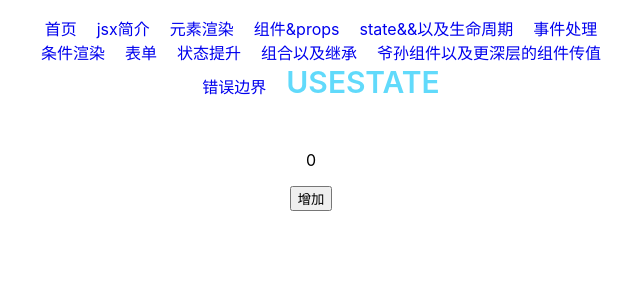
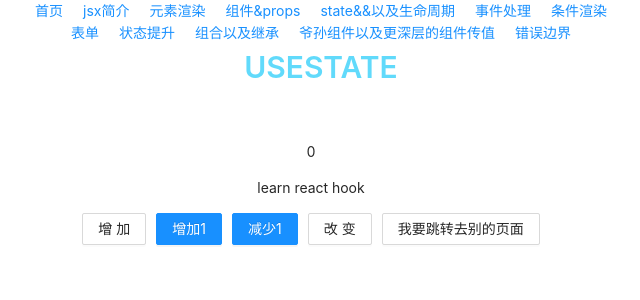
Before and after one commit to lzzqwe/my-react, a React (Create React App) app: page /useState in a window 1280 px wide. Shown: the top 300 px of the page, without its empty margins (329-969 px from the left). Built offline with nearby package versions, Linux system fonts and the light colour scheme.

Commit message:
基础课程初步完成

```diff
--- a/package.json
+++ b/package.json
@@ -3,6 +3,7 @@
   "version": "0.1.0",
   "private": true,
   "dependencies": {
+    "antd": "^4.22.2",
     "react": "^18.2.0",
     "react-dom": "^18.2.0",
     "react-router-dom": "^5.3.3",
--- a/src/App.css
+++ b/src/App.css
@@ -1,5 +1,9 @@
+@import '~antd/dist/antd.css';
 .App {
   text-align: center;
+}
+.ml {
+  margin-left: 10px;
 }
 .selected {
   color: #61dafb;
--- a/src/views/FormSheet/index.jsx
+++ b/src/views/FormSheet/index.jsx
@@ -1,14 +1,29 @@
 import React, { Component } from "react";
+import { withRouter } from "react-router-dom";
+import { Button } from "antd";
 class FormSheet extends Component {
   constructor(props) {
     super(props);
     this.state = {
       value: "",
     };
+    this.myRef = React.createRef()
   }
   handleSubmit = (event) => {
     console.log(this.state.value);
     event.preventDefault();
+  };
+  show = () => {
+    const node = this.myRef.current
+    const { history, location, match } = this.props;
+    console.log(location);
+    console.log(match);
+    console.log(history);
+    console.log(node);
+  };
+  back = () => {
+    const { history } = this.props;
+    history.goBack();
   };
   handleChange = (event) => {
     this.setState({
@@ -16,11 +31,14 @@ class FormSheet extends Component {
     });
   };
   render() {
+    const { location } = this.props;
     return (
+      <>
         <form onSubmit={this.handleSubmit}>
           <label htmlFor="">
             名字
             <input
+            ref={this.myRef}
               onChange={this.handleChange}
               value={this.state.value}
               type="text"
@@ -28,7 +46,16 @@ class FormSheet extends Component {
           </label>
           <input type="submit" value="提交" />
         </form>
+        <Button type="primary" onClick={this.show}>
+          显示具体
+        </Button>
+        <p>{location.param?.name ?? "11"}</p>
+        <p>{location?.search ?? "22"}</p>
+        <Button type="primary" onClick={this.back}>
+          返回
+        </Button>
+      </>
     );
   }
 }
-export default FormSheet;
+export default withRouter(FormSheet);
--- a/src/views/UseState/index.jsx
+++ b/src/views/UseState/index.jsx
@@ -1,17 +1,91 @@
-import React, { useState } from 'react';
+import React, { useState, useEffect, useRef, useReducer } from "react";
+import { useHistory } from "react-router-dom";
+import { Button } from "antd";
+const initialState = { count: 0 };
+const reducer = (state, action) => {
+  switch (action.type) {
+    case "increase":
+      return { count: state.count + 1 };
+    case "decrease":
+      return { count: state.count - 1 };
+    default:
+      throw new Error("wwww");
+  }
+};
+const UseState = () => {
+  // const [count, setCount] = useState(0);
+  const [state, dispatch] = useReducer(reducer, initialState);
+  const [todo, setTodo] = useState({
+    text: "learn react hook",
+  });
+  const p1 = useRef(null);
+  const history = useHistory();
+  /**
+   * 描述
+   * @date 2022-08-01
+   * @params pathname 路径名字
+   * @params search 字符串查询名字
+   * @params param 提交的参数
+   * @returns {any}
+   */
+  const jump = () => {
+    history.push({
+      pathname: "/formSheet",
+      search: "?some=search-string",
+      param: {
+        name: "lzz",
+      },
+    });
+  };
+  const handleSet = () => {
+    console.log(p1.current);
+    // setCount((state) => {
+    //   return state + 1;
+    // });
+  };
+  const handleTodo = () => {
+    setTodo((state) => {
+      return { ...state, text: "ww" };
+    });
+  };
 
-const UseState = () => {
-    const [count,setCount] = useState(0)
-    const handleSet = () => {
-        setCount((state) => {
-         return [1,2,3,3]
-        })
-    }
-    return (
-        <div className="App">
-        <p>{count}</p>
-            <button onClick={handleSet}>增加</button>
-        </div>
-    )
-}
-export default UseState
+  useEffect(() => {
+    document.title = `you are click ${state.count} num`;
+  });
+  return (
+    <div className="App">
+      <p ref={p1}>{state.count}</p>
+      <p>{todo.text}</p>
+      <Button onClick={handleSet}>增加</Button>
+      <Button
+       className="ml"
+        type="primary"
+        onClick={() => {
+          dispatch({
+            type: "increase",
+          });
+        }}
+      >
+        增加1
+      </Button>
+      <Button
+        className="ml"
+        type="primary"
+        onClick={() => {
+          dispatch({
+            type: "decrease",
+          });
+        }}
+      >
+        减少1
+      </Button>
+      <Button className="ml" onClick={handleTodo}>
+        改变
+      </Button>
+      <Button className="ml" onClick={jump}>
+        我要跳转去别的页面
+      </Button>
+    </div>
+  );
+};
+export default UseState;
```
Also changed, not shown: 1 other file (tests, documents, lock files or other folders). Lines whose indentation alone changed are shown as unchanged.
